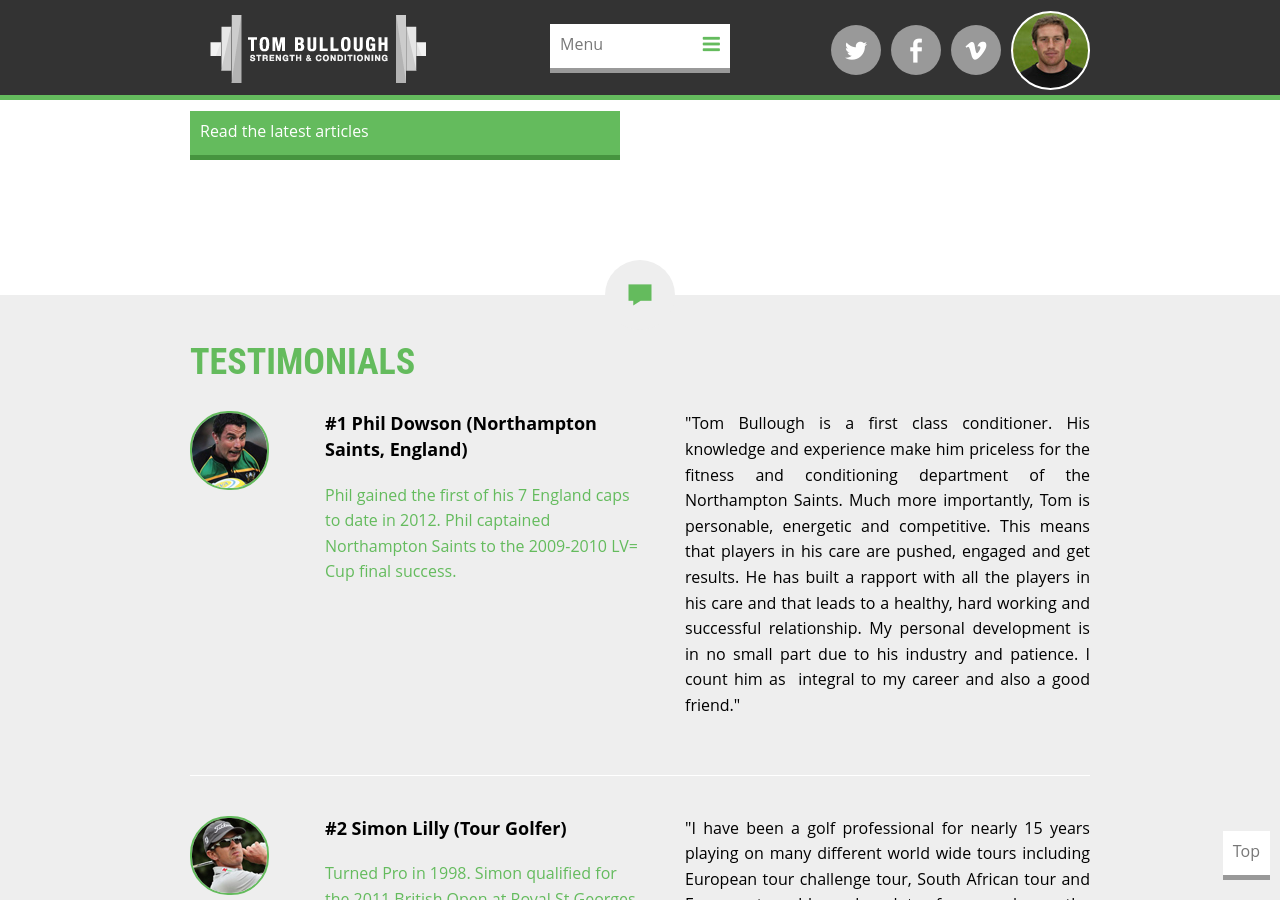
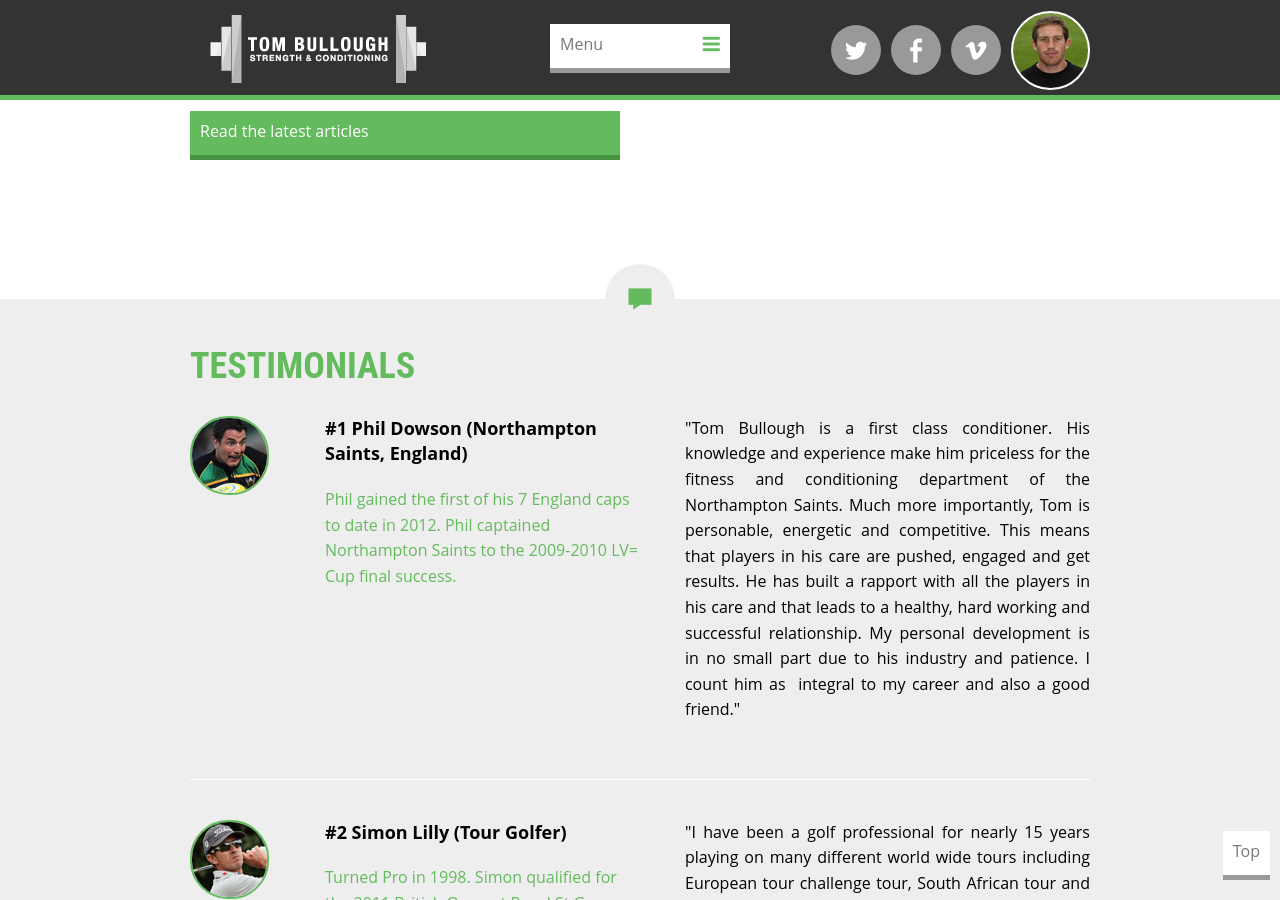
Before and after one commit to tbullough/tbullough.github.io, a Jekyll site: the page built from index.html, in a window 1280 px wide and 900 px high, scrolled down 1311 px. Built offline with Jekyll 4.4.1, drawn with Linux system fonts in a browser that asks for light colours; Markdown is read by kramdown in place of the engine named in the settings.

```diff
--- a/_data/articles.yml
+++ b/_data/articles.yml
@@ -3,4 +3,4 @@
   content: <p>This is where I share with you my knowledge and experience from working with World class athletes and other strength and conditioning coaches. You will find all my latest posts, training advice and excercise videos that will help you improve your technique and develop a better understanding as to how your body works. The golf specific content will also explain how strength training can directly impact your game helping you to hit the ball straighter and longer whilst reducing your risk of injury. I hope that you enjoy.</p>
 
 - title:
-  content: <p><a class="button button-green" href="http://tombullough.tumblr.com/" target="_blank">Read the latest articles</a></p>
+  content: <p><a class="button button-green" href="http://tombullough.tumblr.com/" target="_blank">Read the latest articles</a></p><p>&nbsp;</p>
```
